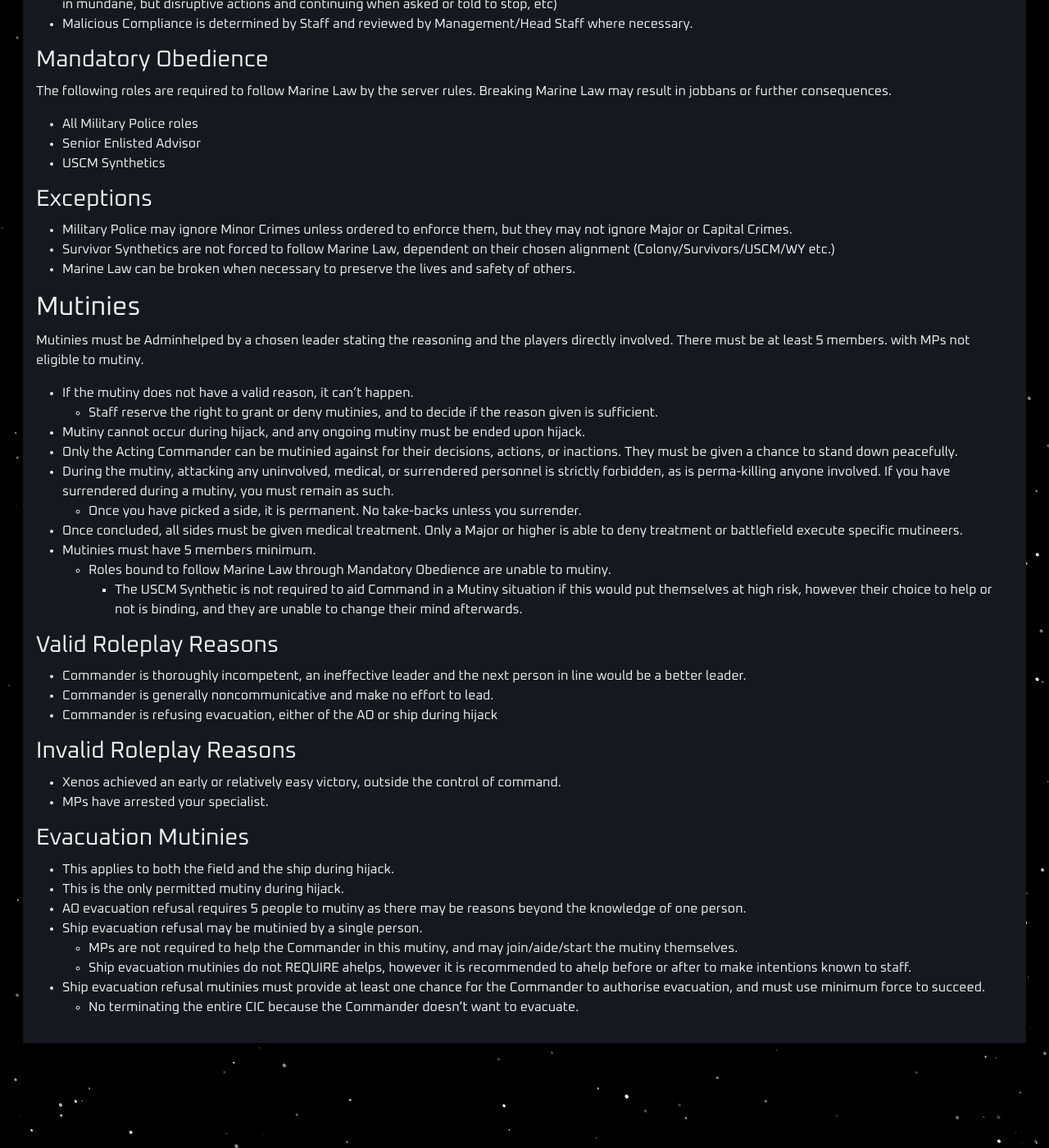
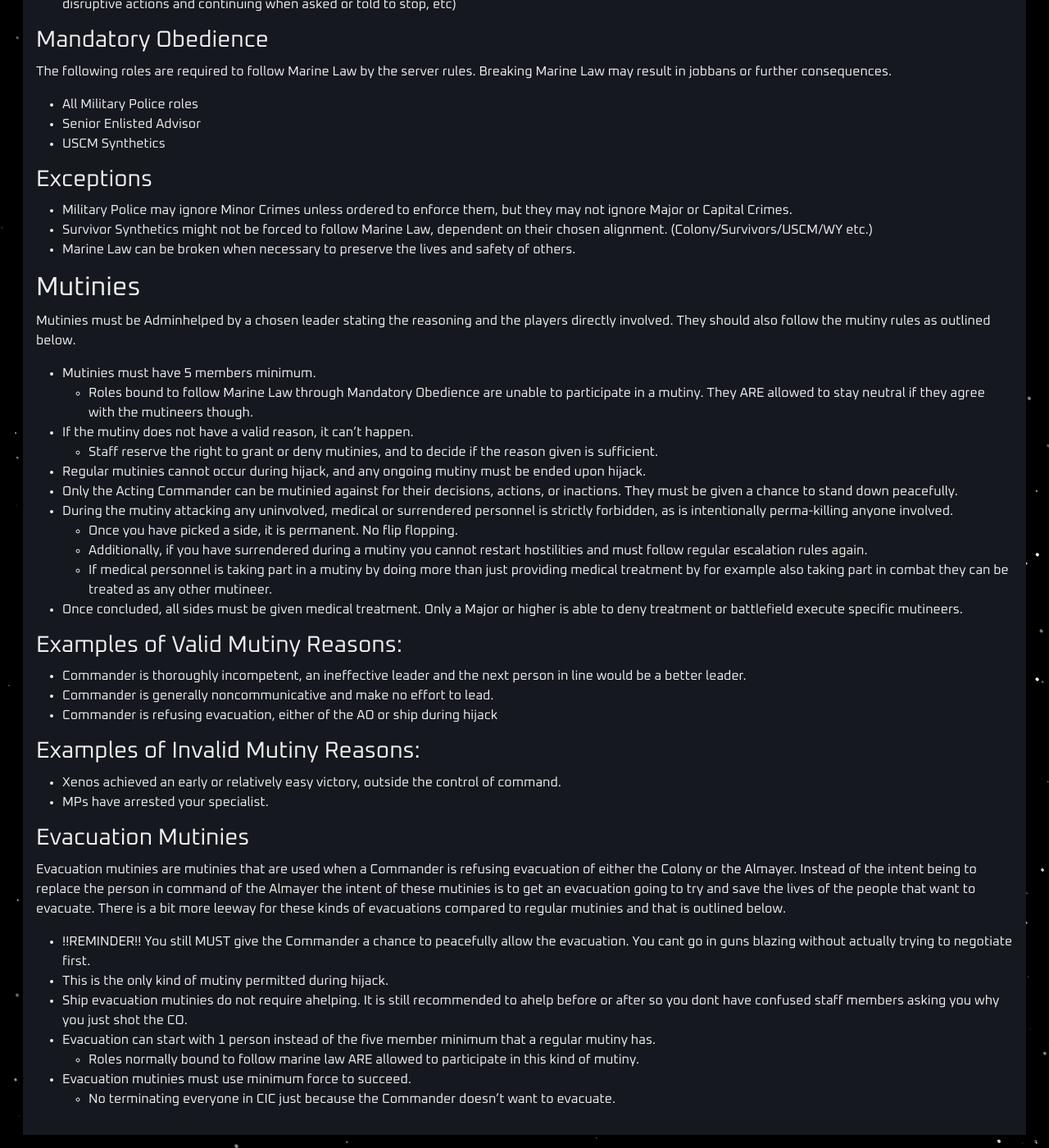
Before and after one commit to cmss13-devs/web, a Jekyll site: the page built from rules.md, in a window 1280 px wide and 1400 px high, scrolled down 12449 px. Shown: the whole window at 82% size. Built offline with Jekyll 4.4.1, drawn with Linux system fonts in a browser that asks for light colours; some of the changed text lies outside the part shown.

Commit message:
Rule 11 update. (#41)
This is a draft for some Rule 11 changes. Its here for management to
look at for easy comparison and shouldnt be merged yet.

The main changes are:

- Improves the wording and sentence flow of the malicious compliance
description (It was real bad)
- Removes the mention of Rule 3 in malicious compliance
- Removes malicious compliance being determined by staff/management (ALL
rules are determined by staff/management)
- Improves survivor synth wording to make sure non USCM synths aren't
explicitly bound by ML (Unless otherwise stated in the WL documentation)
---------------------------------------------------
- Removes the double mention of 5 people being required for a mutiny
- Allows roles that are bound by ML to stay neutral in mutinies, not
just synths
- Changes a mention of "Mutinies" to "Regular Mutinies"
- Improves wording around surrendering and such and (hopefully) makes it
a bit more clear
- Makes it more clear that the examples of mutiny reasons are examples
----
- COMPLETELY REWRITES evacuation mutinies
- Adds a description to evacuation mutinies
- Removes the distinction between groundside evacuation mutinies and
shipside evac mutinies (multiple reasons but mainly to reduce confusion)
- Improves some wording in the evacuation mutinies section
- Allows Synths to participate in evacuation mutinies

---------

Co-authored-by: forest2001 <41653574+realforest2001@users.noreply.github.com>

```diff
--- a/rules.md
+++ b/rules.md
@@ -466,9 +466,8 @@
 # Rule 11: Marine Law, Mutinies
 
 ### Malicious Compliance
-- Malicious Compliance with IC Military Law to impose excessive punishments, make an arrest on a technicality of someone non-disruptive and acting in good faith, or causing intentional delays in processing, release or appeals will fall under rule 3, Community Expectations and are actionable.
-- Malicious Compliance does not apply in any case where IC or OOC provocation is present. (For example, following and taunting/threatening a player, engaging in mundane, but disruptive actions and continuing when asked or told to stop, etc)
-- Malicious Compliance is determined by Staff and reviewed by Management/Head Staff where necessary.
+- Malicious Compliance is using IC Military Law to impose excessive punishments, make an arrest on a technicality of someone non-disruptive who is acting in good faith, or causing intentional delays in the jailing and appealing process.
+- Malicious Compliance does not apply where IC provocation is present. (For example: following and taunting/threatening a player, engaging in mundane but disruptive actions and continuing when asked or told to stop, etc)
 
 ### Mandatory Obedience
 The following roles are required to follow Marine Law by the server rules. Breaking Marine Law may result in jobbans or further consequences.
@@ -478,42 +477,44 @@
 
 ### Exceptions
 - Military Police may ignore Minor Crimes unless ordered to enforce them, but they may not ignore Major or Capital Crimes.
-- Survivor Synthetics are not forced to follow Marine Law, dependent on their chosen alignment (Colony/Survivors/USCM/WY etc.)
+- Survivor Synthetics might not be forced to follow Marine Law, dependent on their chosen alignment. (Colony/Survivors/USCM/WY etc.)
 - Marine Law can be broken when necessary to preserve the lives and safety of others.
 
 ## Mutinies
 
-Mutinies must be Adminhelped by a chosen leader stating the reasoning and the players directly involved. There must be at least 5 members. with MPs not eligible to mutiny.
+Mutinies must be Adminhelped by a chosen leader stating the reasoning and the players directly involved. They should also follow the mutiny rules as outlined below.
 
+- Mutinies must have 5 members minimum.
+    - Roles bound to follow Marine Law through Mandatory Obedience are unable to participate in a mutiny. They ARE allowed to stay neutral if they agree with the mutineers though.
 - If the mutiny does not have a valid reason, it can't happen.
     - Staff reserve the right to grant or deny mutinies, and to decide if the reason given is sufficient.
-- Mutiny cannot occur during hijack, and any ongoing mutiny must be ended upon hijack.
+- Regular mutinies cannot occur during hijack, and any ongoing mutiny must be ended upon hijack.
 - Only the Acting Commander can be mutinied against for their decisions, actions, or inactions. They must be given a chance to stand down peacefully.
-- During the mutiny, attacking any uninvolved, medical, or surrendered personnel is strictly forbidden, as is perma-killing anyone involved. If you have surrendered during a mutiny, you must remain as such.
-    - Once you have picked a side, it is permanent. No take-backs unless you surrender.
+- During the mutiny attacking any uninvolved, medical or surrendered personnel is strictly forbidden, as is intentionally perma-killing anyone involved.
+    - Once you have picked a side, it is permanent. No flip flopping.
+    - Additionally, if you have surrendered during a mutiny you cannot restart hostilities and must follow regular escalation rules again.
+    - If medical personnel is taking part in a mutiny by doing more than just providing medical treatment by for example also taking part in combat they can be treated as any other mutineer.
 - Once concluded, all sides must be given medical treatment. Only a Major or higher is able to deny treatment or battlefield execute specific mutineers.
-- Mutinies must have 5 members minimum.
-    - Roles bound to follow Marine Law through Mandatory Obedience are unable to mutiny.
-        - The USCM Synthetic is not required to aid Command in a Mutiny situation if this would put themselves at high risk, however their choice to help or not is binding, and they are unable to change their mind afterwards.
 
-### Valid Roleplay Reasons
+### Examples of Valid Mutiny Reasons:
 
 - Commander is thoroughly incompetent, an ineffective leader and the next person in line would be a better leader.
 - Commander is generally noncommunicative and make no effort to lead.
 - Commander is refusing evacuation, either of the AO or ship during hijack
 
-### Invalid Roleplay Reasons
+### Examples of Invalid Mutiny Reasons:
 
 - Xenos achieved an early or relatively easy victory, outside the control of command.
 - MPs have arrested your specialist.
 
 ### Evacuation Mutinies
+Evacuation mutinies are mutinies that are used when a Commander is refusing evacuation of either the Colony or the Almayer. Instead of the intent being to replace the person in command of the Almayer the intent of these mutinies is to get an evacuation going to try and save the lives of the people that want to evacuate.
+There is a bit more leeway for these kinds of evacuations compared to regular mutinies and that is outlined below.
 
-- This applies to both the field and the ship during hijack.
-- This is the only permitted mutiny during hijack.
-- AO evacuation refusal requires 5 people to mutiny as there may be reasons beyond the knowledge of one person.
-- Ship evacuation refusal may be mutinied by a single person.
-    - MPs are not required to help the Commander in this mutiny, and may join/aide/start the mutiny themselves.
-    - Ship evacuation mutinies do not REQUIRE ahelps, however it is recommended to ahelp before or after to make intentions known to staff.
-- Ship evacuation refusal mutinies must provide at least one chance for the Commander to authorise evacuation, and must use minimum force to succeed.
-    - No terminating the entire CIC because the Commander doesn't want to evacuate.
+- !!REMINDER!! You still MUST give the Commander a chance to peacefully allow the evacuation. You cant go in guns blazing without actually trying to negotiate first.
+- This is the only kind of mutiny permitted during hijack.
+- Ship evacuation mutinies do not require ahelping. It is still recommended to ahelp before or after so you dont have confused staff members asking you why you just shot the CO.
+- Evacuation can start with 1 person instead of the five member minimum that a regular mutiny has.
+    - Roles normally bound to follow marine law ARE allowed to participate in this kind of mutiny.
+- Evacuation mutinies must use minimum force to succeed.
+    - No terminating everyone in CIC just because the Commander doesn't want to evacuate.
```
